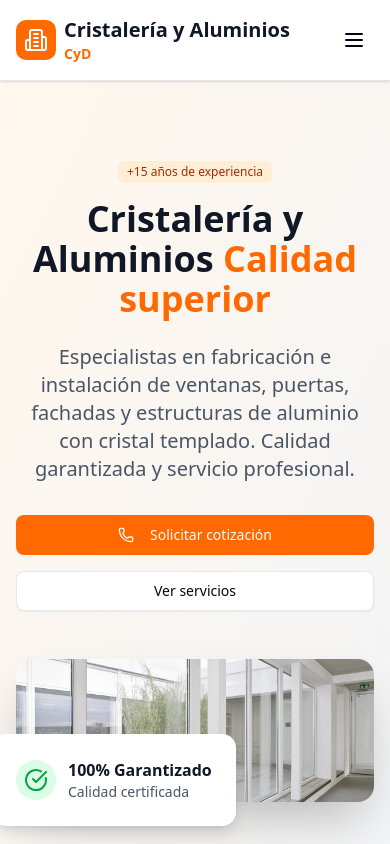
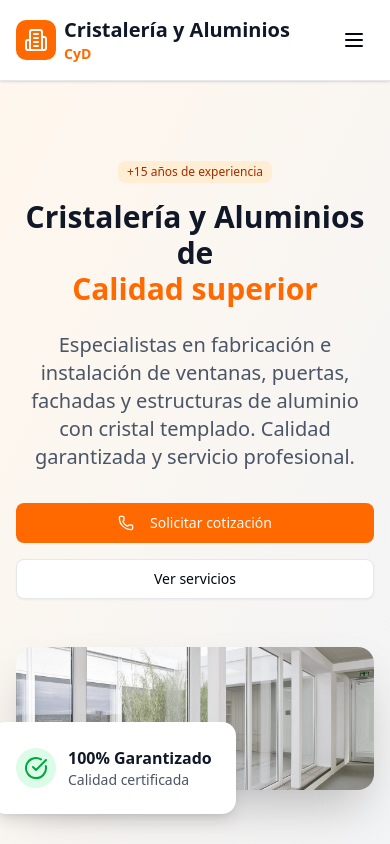
Before and after one commit to mateeo69/aluminiosCyD, a Next.js app: page / in a window 390 px wide. Shown: the top 844 px of the page. Built offline with nearby package versions, Linux system fonts and the light colour scheme.

Commit message:
mobile view fixed

```diff
--- a/src/app/page.tsx
+++ b/src/app/page.tsx
@@ -174,10 +174,10 @@ export default function Component() {
                   +15 años de experiencia
                 </Badge>
               </div>
-              <h1 className="text-4xl lg:text-6xl font-bold text-gray-900 mb-6 text-center lg:text-left">
-                Cristalería y Aluminios
-                <br className="block hidden" />
-                <span className="text-orange-500"> Calidad superior</span>
+              <h1 className="text-3xl lg:text-6xl font-bold text-gray-900 mb-6 text-center lg:text-left">
+                Cristalería y Aluminios de
+                <br className="block" />
+                <span className="text-orange-500 lg:text-6xl"> Calidad superior</span>
               </h1>
               <p className="text-xl text-gray-600 mb-8 text-center lg:text-left">
                 Especialistas en fabricación e instalación de ventanas, puertas, fachadas y estructuras de aluminio con
```
